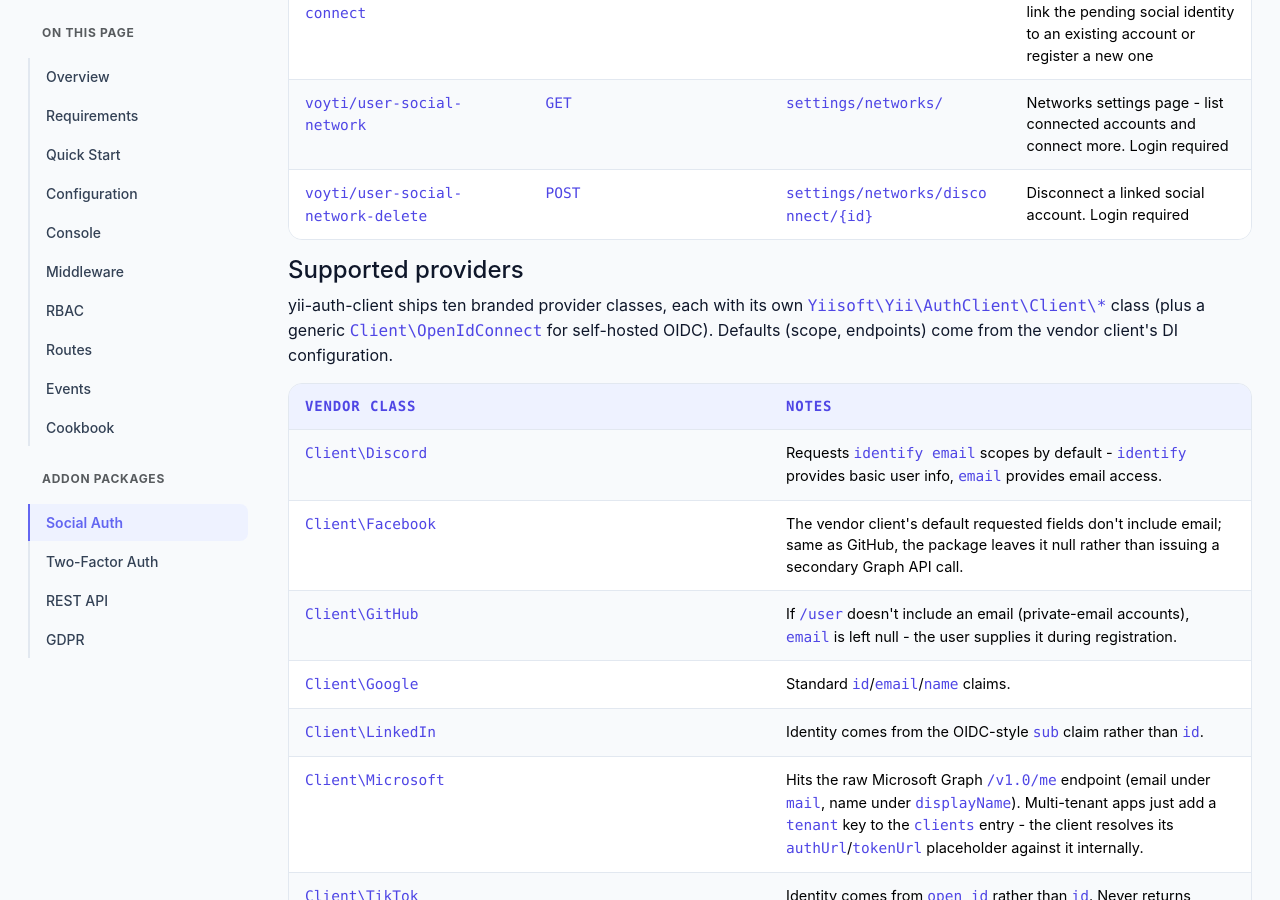
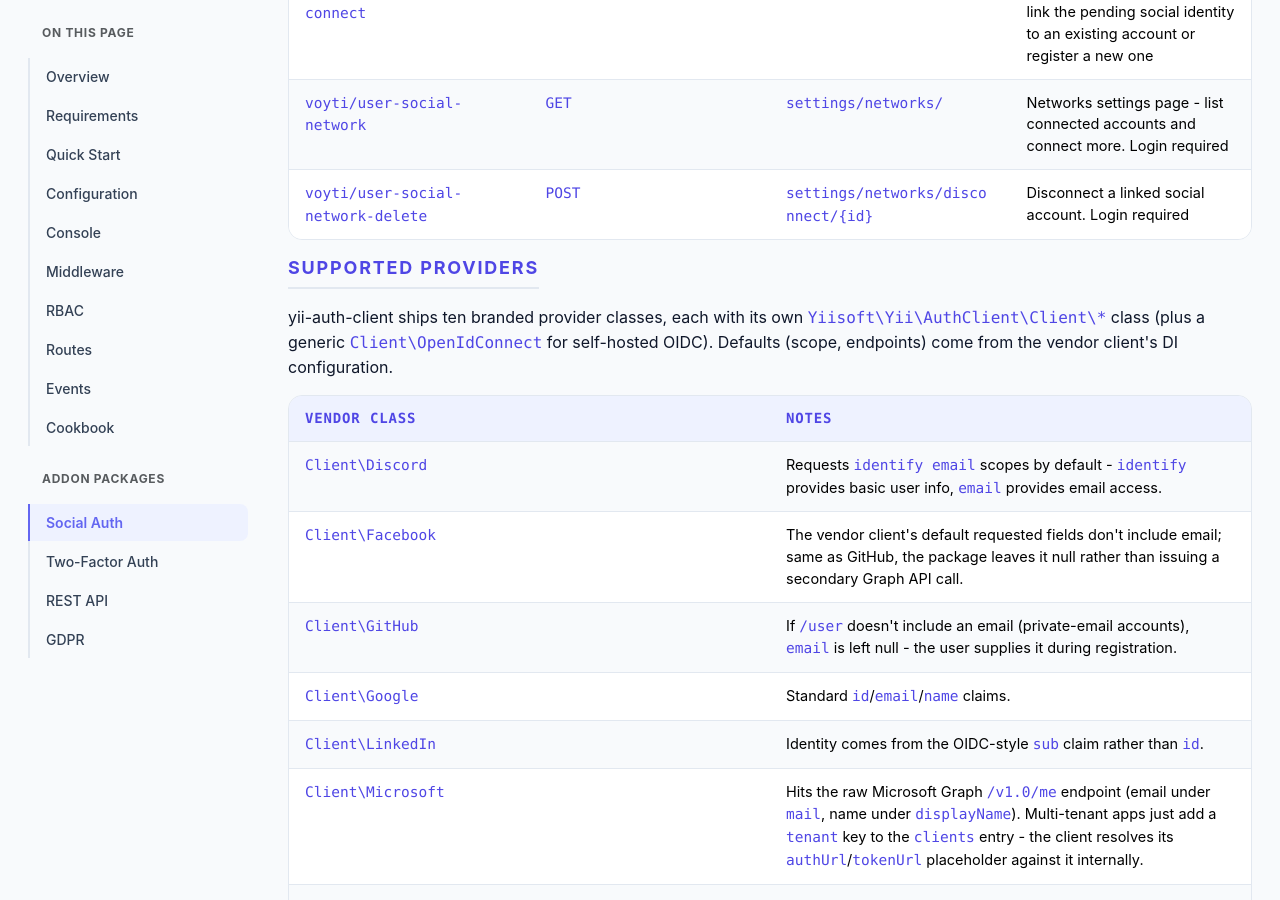
Before and after one commit to YiiRocks/YiiRocks.github.io, a Jekyll site: the page built from voyti/social/index.html, in a window 1280 px wide and 900 px high, scrolled down 1758 px. Built offline with Jekyll 4.4.1, drawn with Linux system fonts in a browser that asks for light colours; a style sheet for code colours, icons or effects is not loaded.

Commit message:
Use consistent doc-section-heading styling on social page sections

```diff
--- a/voyti/social/index.html
+++ b/voyti/social/index.html
@@ -99,7 +99,7 @@ return [
             </table>
         </div>
 
-        <h4>Supported providers</h4>
+        <h4 class="doc-section-heading">Supported providers</h4>
         <p>
             yii-auth-client ships ten branded provider classes, each with its own <code>Yiisoft\Yii\AuthClient\Client\*</code> class
             (plus a generic <code>Client\OpenIdConnect</code> for self-hosted OIDC).
@@ -128,7 +128,7 @@ return [
             </table>
         </div>
 
-        <h4>How it works</h4>
+        <h4 class="doc-section-heading">How it works</h4>
         <p>With providers configured:</p>
         <ul>
             <li>The login page shows social login buttons for configured providers.</li>
```
